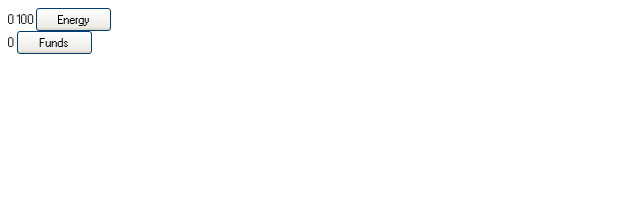
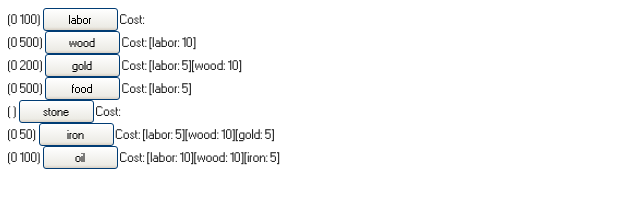
Before and after one commit to PashanIrani/space-mining-company, a website built with webpack: page public/index.html in a window 1280 px wide. Shown: the whole page, without its empty margins (0-640 px from the left). Built offline with nearby package versions, Linux system fonts and the light colour scheme.

Commit message:
displayed cost, and added example rseources for testing

```diff
--- a/public/index.html
+++ b/public/index.html
@@ -7,17 +7,62 @@
 </head>
 
 <body>
+
+
   <div>
-    <span id="energy-amount"></span>
-    <span id="energy-capacity"></span>
-    <button id="energy-generate-button">Energy</button>
+    <span id="labor-buildStatus"></span>
+    (<span id="labor-amount"></span>
+    <span id="labor-capacity"></span>)
+    <button id="labor-generate-button">labor</button>
+    Cost: <span id="labor-costs"></span>
   </div>
 
   <div>
-    <span id="funds-buildStatus"></span>
-    <span id="funds-amount"></span>
-    <span id="funds-capacity"></span>
-    <button id="funds-generate-button">Funds</button>
+    <span id="wood-buildStatus"></span>
+    (<span id="wood-amount"></span>
+    <span id="wood-capacity"></span>)
+    <button id="wood-generate-button">wood</button>
+    Cost: <span id="wood-costs"></span>
+  </div>
+
+  <div>
+    <span id="gold-buildStatus"></span>
+    (<span id="gold-amount"></span>
+    <span id="gold-capacity"></span>)
+    <button id="gold-generate-button">gold</button>
+    Cost: <span id="gold-costs"></span>
+  </div>
+
+  <div>
+    <span id="food-buildStatus"></span>
+    (<span id="food-amount"></span>
+    <span id="food-capacity"></span>)
+    <button id="food-generate-button">food</button>
+    Cost: <span id="food-costs"></span>
+  </div>
+
+  <div>
+    <span id="stone-buildStatus"></span>
+    (<span id="stone-amount"></span>
+    <span id="stone-capacity"></span>)
+    <button id="stone-generate-button">stone</button>
+    Cost: <span id="stone-costs"></span>
+  </div>
+
+  <div>
+    <span id="iron-buildStatus"></span>
+    (<span id="iron-amount"></span>
+    <span id="iron-capacity"></span>)
+    <button id="iron-generate-button">iron</button>
+    Cost: <span id="iron-costs"></span>
+  </div>
+
+  <div>
+    <span id="oil-buildStatus"></span>
+    (<span id="oil-amount"></span>
+    <span id="oil-capacity"></span>)
+    <button id="oil-generate-button">oil</button>
+    Cost: <span id="oil-costs"></span>
   </div>
   <script src="/scripts/index.js"></script>
 </body>
--- a/src/index.ts
+++ b/src/index.ts
@@ -3,8 +3,8 @@ import { Resource } from "./resource"
 // const energy = new Resource({ name: 'energy', 0, 10, []});
 // const funds = new Resource('funds', 0, 100, [{ resource: energy, amount: 5 }]);
 
-const energy = new Resource({
-  name: 'energy',
+const labor = new Resource({
+  name: 'labor',
   amount: 0,
   generateAmount: 1,
   capacity: 100,
@@ -12,11 +12,56 @@ const energy = new Resource({
   timeToBuildMs: 0
 })
 
-const funds = new Resource({
-  name: 'funds',
+const wood = new Resource({
+  name: 'wood',
   amount: 0,
   generateAmount: 1,
-  capacity: null,
-  costs: [{ resource: energy, amount: 5 }],
-  timeToBuildMs: 1000
+  capacity: 500,
+  costs: [{ resource: labor, amount: 10 }],
+  timeToBuildMs: 5000
 })
+
+const gold = new Resource({
+  name: 'gold',
+  amount: 0,
+  generateAmount: 5,
+  capacity: 100,
+  costs: [{ resource: labor, amount: 5 }, { resource: wood, amount: 20 }],
+  timeToBuildMs: 5000
+})
+
+const food = new Resource({
+  name: 'food',
+  amount: 0,
+  generateAmount: 10,
+  capacity: 500,
+  costs: [{ resource: labor, amount: 5 }],
+  timeToBuildMs: 3000
+})
+
+const stone = new Resource({
+  name: 'gold',
+  amount: 0,
+  generateAmount: 2,
+  capacity: 200,
+  costs: [{ resource: labor, amount: 5 }, { resource: wood, amount: 10 }],
+  timeToBuildMs: 7000
+})
+
+const iron = new Resource({
+  name: 'iron',
+  amount: 0,
+  generateAmount: 1,
+  capacity: 50,
+  costs: [{ resource: labor, amount: 5 }, { resource: wood, amount: 10 }, { resource: stone, amount: 5 }],
+  timeToBuildMs: 15000
+})
+
+const oil = new Resource({
+  name: 'oil',
+  amount: 0,
+  generateAmount: 1,
+  capacity: 100,
+  costs: [{ resource: labor, amount: 10 }, { resource: wood, amount: 10 }, { resource: iron, amount: 5 }],
+  timeToBuildMs: 20000
+})
--- a/src/resource.ts
+++ b/src/resource.ts
@@ -69,6 +69,13 @@ export class Resource {
 
   set costs(value: Cost[]) {
     this._costs = value;
+
+    let costDisplayText = "";
+    for (let i = 0; i < this.costs.length; i++) {
+      const cost = this.costs[i];
+      costDisplayText += `[${cost.resource.name}: ${cost.amount}]`
+    }
+    UI_displayText(this.name, 'costs', costDisplayText);
   }
 
   get generateAmount(): number {
```
